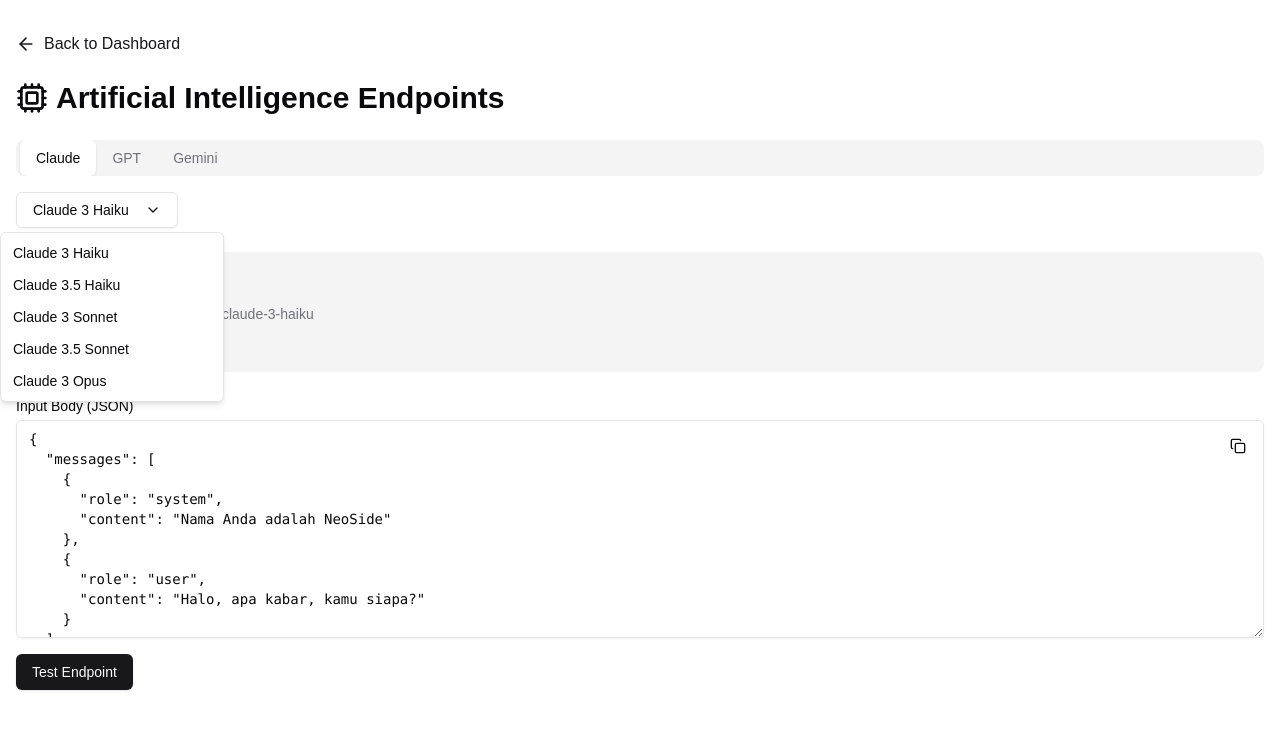
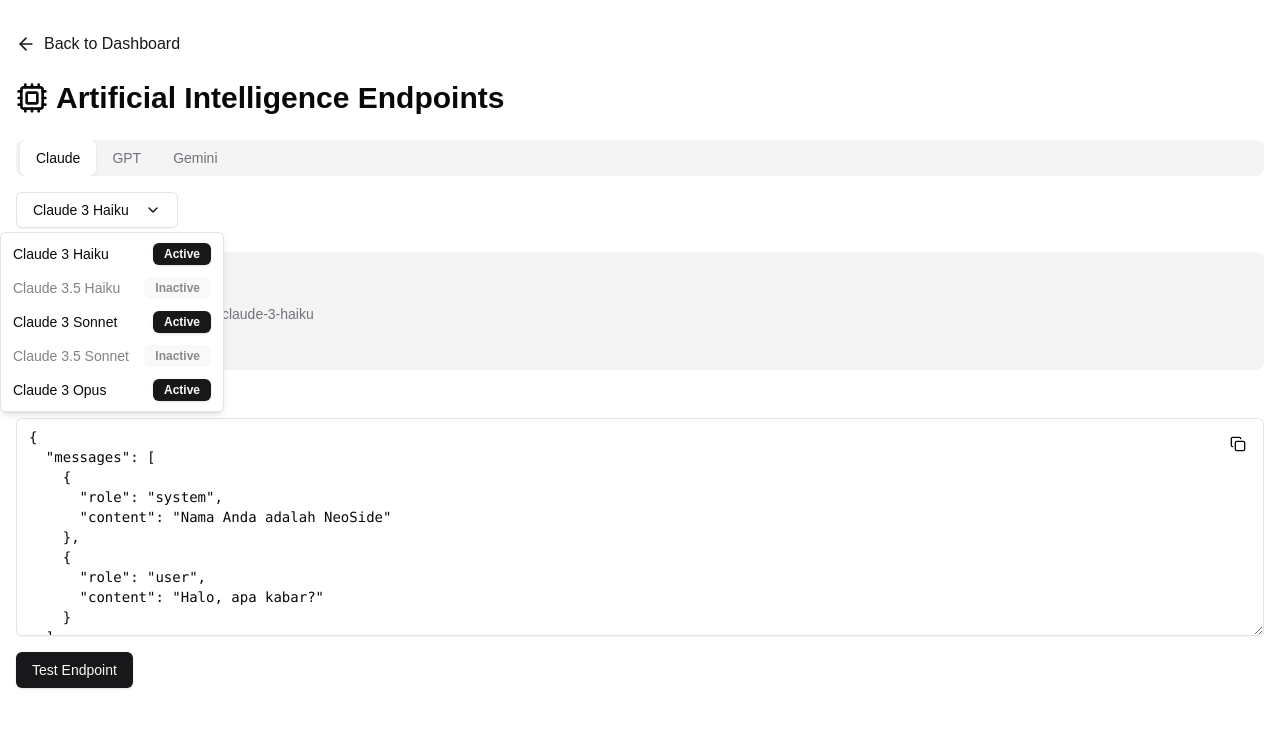
Before and after one commit to SideeID/ezyapi-dashboard, a Next.js app: page /ai-service in a window 1280 px wide. Both pictures are taken after a click on the button "Claude 3 Haiku". Shown: the top 730 px of the page. Built offline with nearby package versions, Linux system fonts and the light colour scheme.

Commit message:
Update AI service endpoints to include active status and improve selection logic

```diff
--- a/app/ai-service/page.tsx
+++ b/app/ai-service/page.tsx
@@ -21,54 +21,63 @@
     endpoint: 'api.sideid.tech/v1/ai/claude-3-haiku',
     method: 'POST',
     category: 'Claude',
+    active: true,
   },
   {
     title: 'Claude 3.5 Haiku',
     endpoint: 'api.sideid.tech/v1/ai/claude-3.5-haiku',
     method: 'POST',
     category: 'Claude',
+    active: false,
   },
   {
     title: 'Claude 3 Sonnet',
     endpoint: 'api.sideid.tech/v1/ai/claude-3-sonnet',
     method: 'POST',
     category: 'Claude',
+    active: true,
   },
   {
     title: 'Claude 3.5 Sonnet',
     endpoint: 'api.sideid.tech/v1/ai/claude-3.5-sonnet',
     method: 'POST',
     category: 'Claude',
+    active: false,
   },
   {
     title: 'Claude 3 Opus',
     endpoint: 'api.sideid.tech/v1/ai/claude-3-opus',
     method: 'POST',
     category: 'Claude',
+    active: true,
   },
   {
     title: 'GPT 4o Mini',
     endpoint: 'api.sideid.tech/v1/ai/gpt-4o-mini',
     method: 'POST',
     category: 'GPT',
+    active: true,
   },
   {
     title: 'GPT 4o',
     endpoint: 'api.sideid.tech/v1/ai/gpt-4o',
     method: 'POST',
     category: 'GPT',
+    active: true,
   },
   {
     title: 'Gemini 1.5 Pro',
     endpoint: 'api.sideid.tech/v1/ai/gemini-1.5-pro',
     method: 'POST',
     category: 'Gemini',
+    active: true,
   },
   {
     title: 'Gemini 1.5 Flash',
     endpoint: 'api.sideid.tech/v1/ai/gemini-1.5-flash',
     method: 'POST',
     category: 'Gemini',
+    active: false,
   },
 ];
 
@@ -80,14 +89,16 @@
     },
     {
       role: 'user',
-      content: 'Halo, apa kabar, kamu siapa?',
+      content: 'Halo, apa kabar?',
     },
   ],
 };
 
 export default function AIServicePage() {
   const { toast } = useToast();
-  const [selectedEndpoint, setSelectedEndpoint] = useState(aiEndpoints[0]);
+  const [selectedEndpoint, setSelectedEndpoint] = useState(
+    aiEndpoints.find((endpoint) => endpoint.active) || aiEndpoints[0],
+  );
   const [inputBody, setInputBody] = useState(
     JSON.stringify(defaultInputBody, null, 2),
   );
@@ -118,13 +129,13 @@
     navigator.clipboard.writeText(text);
     toast({
       title: 'Tersalin ke clipboard',
-      description: 'Teksnya udah tersalin ke clipboard kamu.',
+      description: 'Teksnya udah disalin ke clipboard kamu.',
     });
   };
 
-  const categories = Array.from(
-    new Set(aiEndpoints.map((endpoint) => endpoint.category))
-  );
+  const categories = [
+    ...Array.from(new Set(aiEndpoints.map((endpoint) => endpoint.category))),
+  ];
 
   return (
     <div className='container mx-auto px-4 py-8'>
@@ -163,9 +174,24 @@
                     .map((endpoint) => (
                       <DropdownMenuItem
                         key={endpoint.title}
-                        onSelect={() => setSelectedEndpoint(endpoint)}
+                        onSelect={() =>
+                          endpoint.active && setSelectedEndpoint(endpoint)
+                        }
+                        disabled={!endpoint.active}
+                        className={
+                          !endpoint.active
+                            ? 'opacity-50 cursor-not-allowed'
+                            : ''
+                        }
                       >
-                        {endpoint.title}
+                        <span className='flex items-center justify-between w-full'>
+                          {endpoint.title}
+                          <Badge
+                            variant={endpoint.active ? 'default' : 'secondary'}
+                          >
+                            {endpoint.active ? 'Active' : 'Inactive'}
+                          </Badge>
+                        </span>
                       </DropdownMenuItem>
                     ))}
                 </DropdownMenuContent>
@@ -178,7 +204,14 @@
               <p className='text-sm text-muted-foreground mb-2'>
                 Endpoint: {selectedEndpoint.endpoint}
               </p>
-              <Badge>{selectedEndpoint.method}</Badge>
+              <div className='flex items-center gap-2'>
+                <Badge>{selectedEndpoint.method}</Badge>
+                <Badge
+                  variant={selectedEndpoint.active ? 'default' : 'secondary'}
+                >
+                  {selectedEndpoint.active ? 'Active' : 'Inactive'}
+                </Badge>
+              </div>
             </div>
             <div className='space-y-4'>
               <div>
@@ -207,7 +240,10 @@
                   </Button>
                 </div>
               </div>
-              <Button onClick={handleTest} disabled={isLoading}>
+              <Button
+                onClick={handleTest}
+                disabled={isLoading || !selectedEndpoint.active}
+              >
                 {isLoading ? 'Testing...' : 'Test Endpoint'}
               </Button>
               {result && (
```
